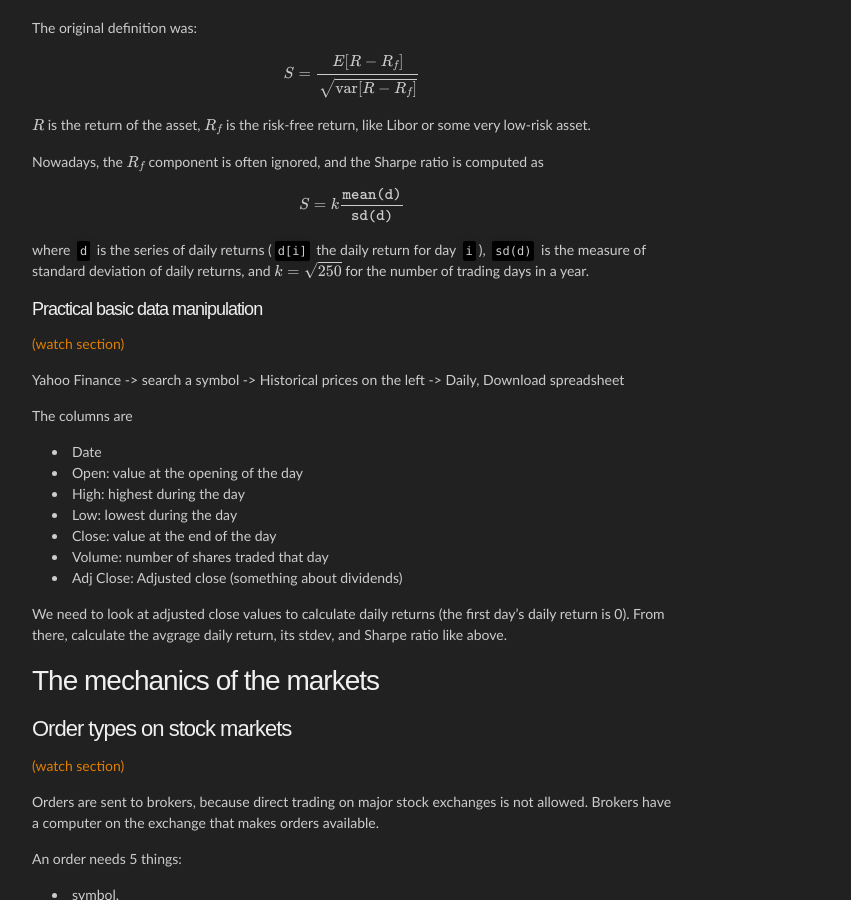
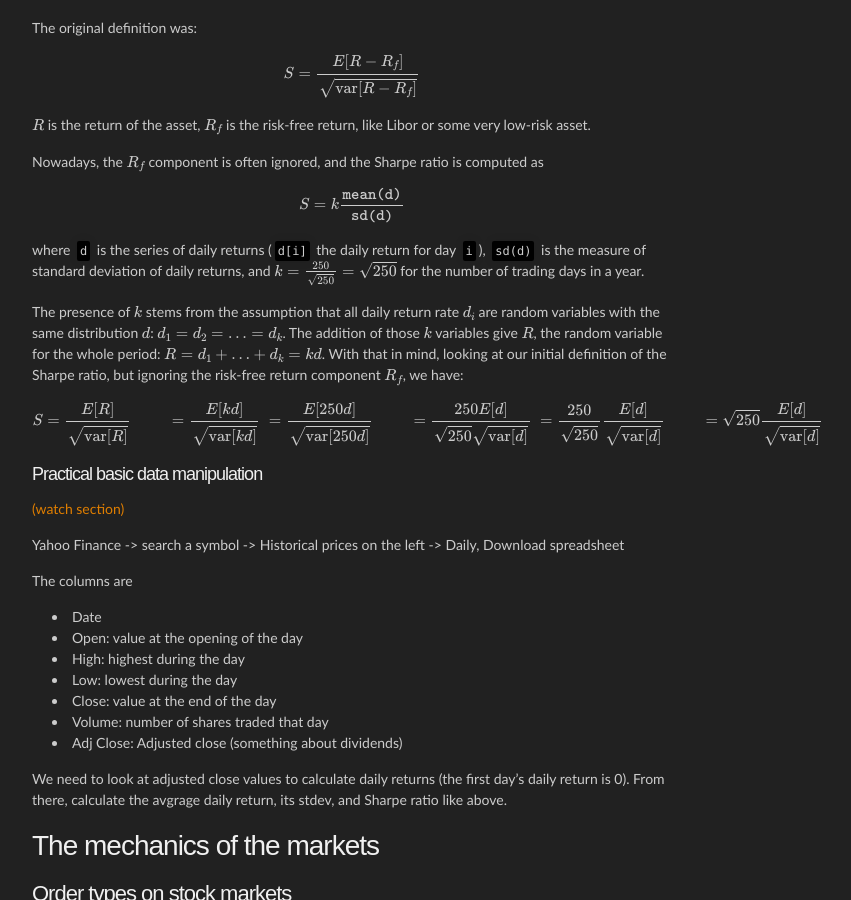
Before and after one commit to agravier/agravier.github.io, a Jekyll site: the page built from etc/notes/ci1-coursera/notes01.md, in a window 1280 px wide and 900 px high, scrolled down 2106 px. Shown: the whole window, without its empty margins (288-1139 px from the left). Built offline with Jekyll 4.4.1, drawn with Linux system fonts in a browser that asks for light colours; Markdown is read by kramdown in place of the engine named in the settings; formulas are drawn with MathJax 3; comment, search, counter and statistics services are not loaded.

Commit message:
Add more details about Sharpe ratio in Coursera Comp investing notes for week 1.

```diff
--- a/etc/notes/ci1-coursera/notes01.md
+++ b/etc/notes/ci1-coursera/notes01.md
@@ -91,19 +91,32 @@ It was invented to differentiate which portfolio is better in cases of similar r
 The original definition was:
 
 \\[
-S = \frac{E[R-R_f]}{\sqrt{\text{var}[R-R_f]}}
+S = \frac{E[R-R\_f]}{\sqrt{\text{var}[R-R\_f]}}
 \\]
 
 \\(R\\) is the return of the asset,
-\\(R_f\\) is the risk-free return, like Libor or some very low-risk asset.
+\\(R\_f\\) is the risk-free return, like Libor or some very low-risk asset.
 
-Nowadays, the \\(R_f\\) component is often ignored, and the Sharpe ratio is computed as
+Nowadays, the \\(R\_f\\) component is often ignored, and the Sharpe ratio is computed as
 
 \\[
 S = k\frac{\mathtt{mean(d)}}{\mathtt{sd(d)}}
 \\]
 
-where ``d`` is the series of daily returns (``d[i]`` the daily return for day ``i``), ``sd(d)`` is the measure of standard deviation of daily returns, and \\(k=\sqrt{250}\\) for the number of trading days in a year.
+where ``d`` is the series of daily returns (``d[i]`` the daily return for day ``i``), ``sd(d)`` is the measure of standard deviation of daily returns, and \\(k= \frac{250}{\sqrt{250}} = \sqrt{250}\\) for the number of trading days in a year.
+
+The presence of \\(k\\) stems from the assumption that all daily return rate \\(d\_i\\) are random variables with the same distribution \\(d\\): \\(d\_1 = d\_2 = \ldots = d\_k\\). The addition of those \\(k\\) variables give \\(R\\), the random variable for the whole period: \\(R = d\_1 + \ldots + d\_k = k d\\). With that in mind, looking at our initial definition of the Sharpe ratio, but ignoring the risk-free return component \\(R\_f\\), we have:
+
+\\[
+\begin{align}
+S &= \frac{E[R]}{\sqrt{\text{var}[R]}} \\\\
+&= \frac{E[k d]}{\sqrt{\text{var}[k d]}} \\\\
+&= \frac{E[250 d]}{\sqrt{\text{var}[250 d]}} \\\\
+&= \frac{250 E[d]}{\sqrt{250} \sqrt{\text{var}[d]}} \\\\
+&= \frac{250}{\sqrt{250}} \frac{E[d]}{\sqrt{\text{var}[d]}} \\\\
+&= \sqrt{250} \frac{E[d]}{\sqrt{\text{var}[d]}}
+\end{align}
+\\]
 
 #### Practical basic data manipulation
 
```
